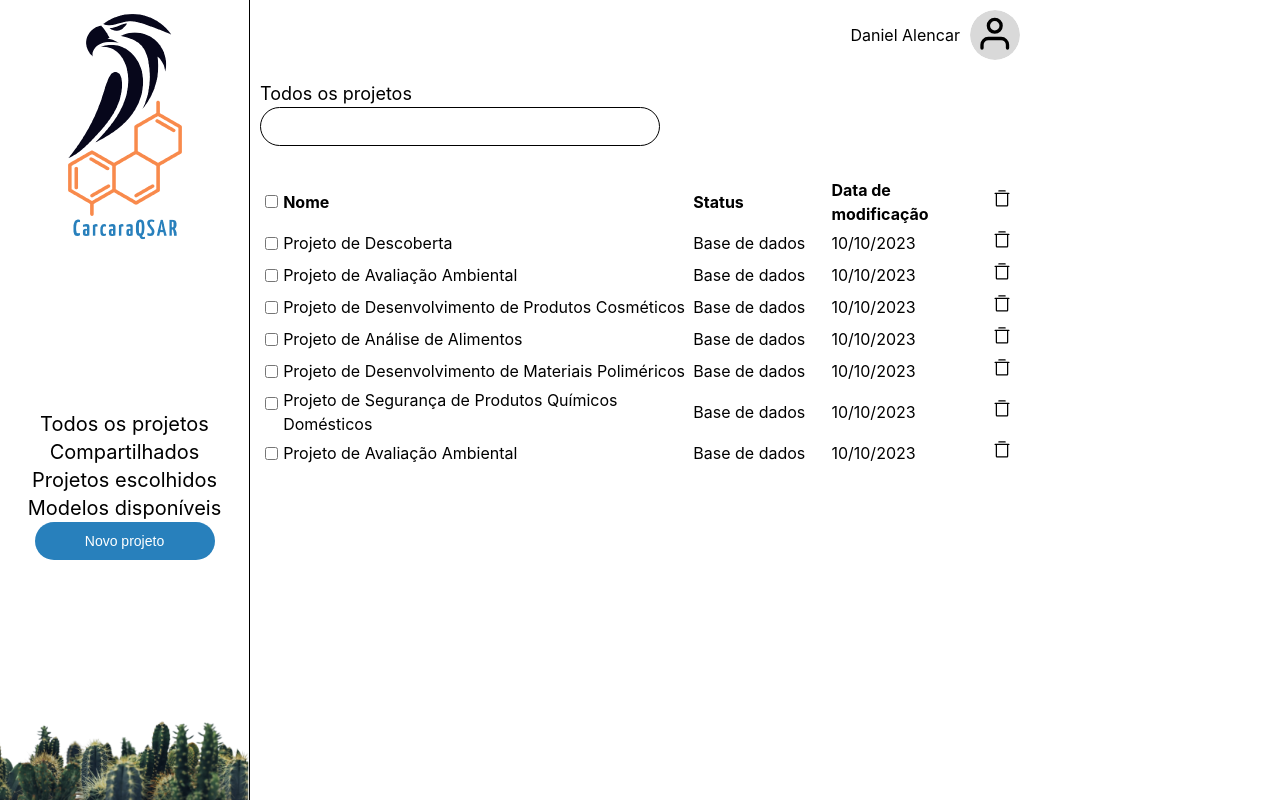
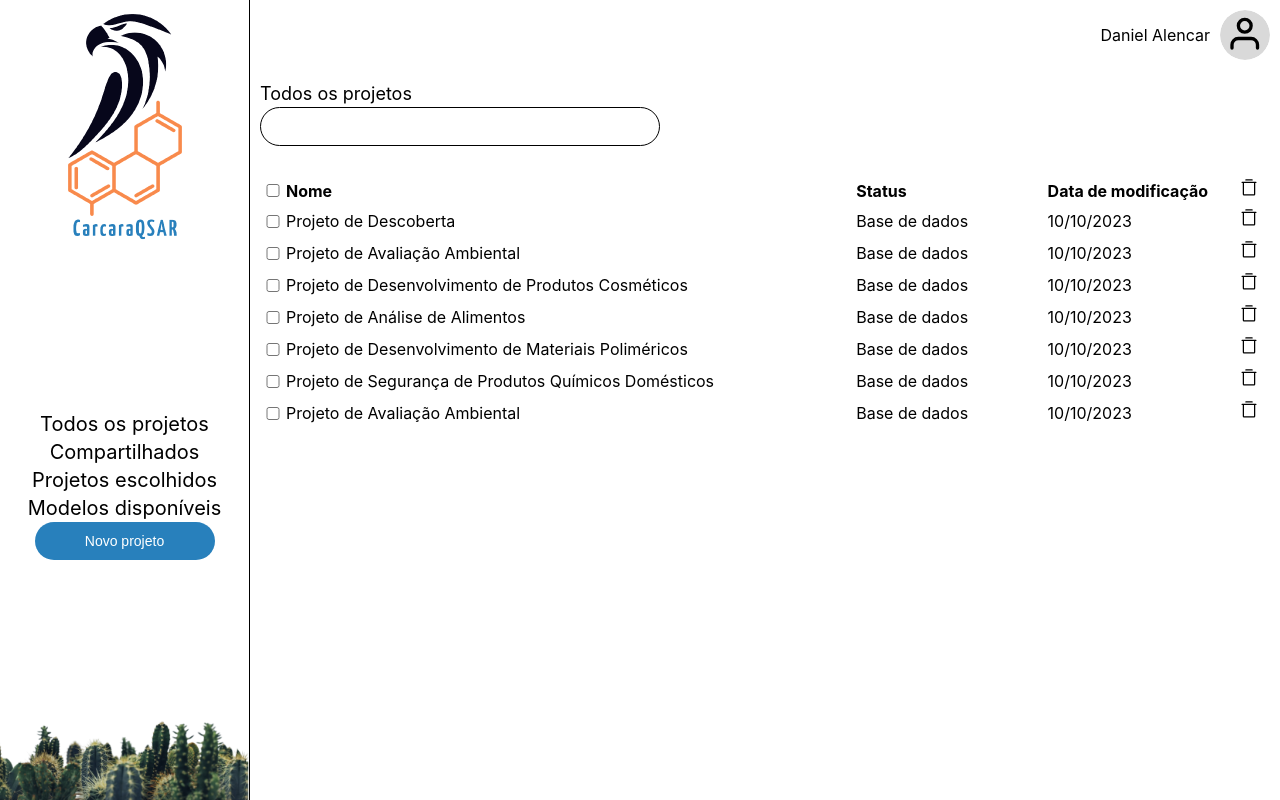
Before and after one commit to rosalvoneto/CarcaraQSAR, a React (Vite) app: page /home in a window 1280 px wide. Built offline with nearby package versions, Linux system fonts and the light colour scheme.

Commit message:
Ajuste de dimensionamento

```diff
--- a/src/components/DataTable/styles.module.css
+++ b/src/components/DataTable/styles.module.css
@@ -5,39 +5,34 @@
 }
 
 .contentContainer {
-  border: 0px solid red;
   border-radius: 5px;
 }
 
 .table {
-  border: 1px solid #5B5B5B;
-
+  border: 1px solid var(--black-color-4);
   border-collapse: collapse;
-  border-radius: 5px;
 }
 
 .header {
-  border: 1px solid #5B5B5B;
+
 }
 
 .headerRegister {
-  border: 1px solid #5B5B5B;
+
 }
 
 .itemHeaderRegister {
-  border: 1px solid #5B5B5B;
-
   padding: 5px 20px;
 
   font-size: 15px;
   font-weight: 500;
   width: auto;
 
+  border: 1px solid var(--black-color-4);
   color: var(--white-color-1);
-  background-color: #474646;
+  background-color: var(--black-color-3);
 
   text-align: center;
-
   /* Impede que o texto quebre em várias linhas */
   white-space: nowrap;
   /* Oculta o conteúdo que não cabe na célula */
@@ -47,18 +42,17 @@
 }
 
 .body {
-  border: 1px solid #5B5B5B;
+
 }
 
 .bodyRegister {
-  border: 1px solid #5B5B5B;
+
 }
 
 .itemBodyRegister {
-  border: 1px solid #5B5B5B;
-
   text-align: center;
 
+  border: 1px solid var(--black-color-4);
   color: var(--white-color-1);
-  background-color: #3f3e3e;
+  background-color: var(--black-color-2);
 }
--- a/src/index.css
+++ b/src/index.css
@@ -6,10 +6,14 @@
   --warning-color-1: #FFD953;
   --danger-color-1: #FC5555;
   --black-color-1: #000000;
+  --black-color-2: #3f3e3e;
+  --black-color-3: #474646;
+  --black-color-4: #5B5B5B;
   --white-color-1: #FFFFFF;
   --white-color-2: #D9D9D9;
   --neutral-color-1: #B1C3E4;
   --trasnparent-color-1: #FFFFFF00;
+
 
   font-family: Inter, system-ui, Avenir, Helvetica, Arial, sans-serif;
   line-height: 1.5;
@@ -83,5 +87,5 @@ input, textarea {
 }
 
 html, body {
-  /* overflow-x: hidden; */
+  overflow-x: hidden;
 }
--- a/src/pages/DefaultPage/styles.module.css
+++ b/src/pages/DefaultPage/styles.module.css
@@ -2,13 +2,15 @@
   border: 0px solid red;
 
   display: flex;
-  width: calc(100% - 250px);
+  width: 100%;
 }
 
 .pageContentContainer {
+  border: 0px solid green;
+  padding: 10px;
+
   display: flex;
   flex-direction: column;
-  width: 100%;
 
-  padding: 10px;
+  width: calc(100% - 250px);
 }
```
